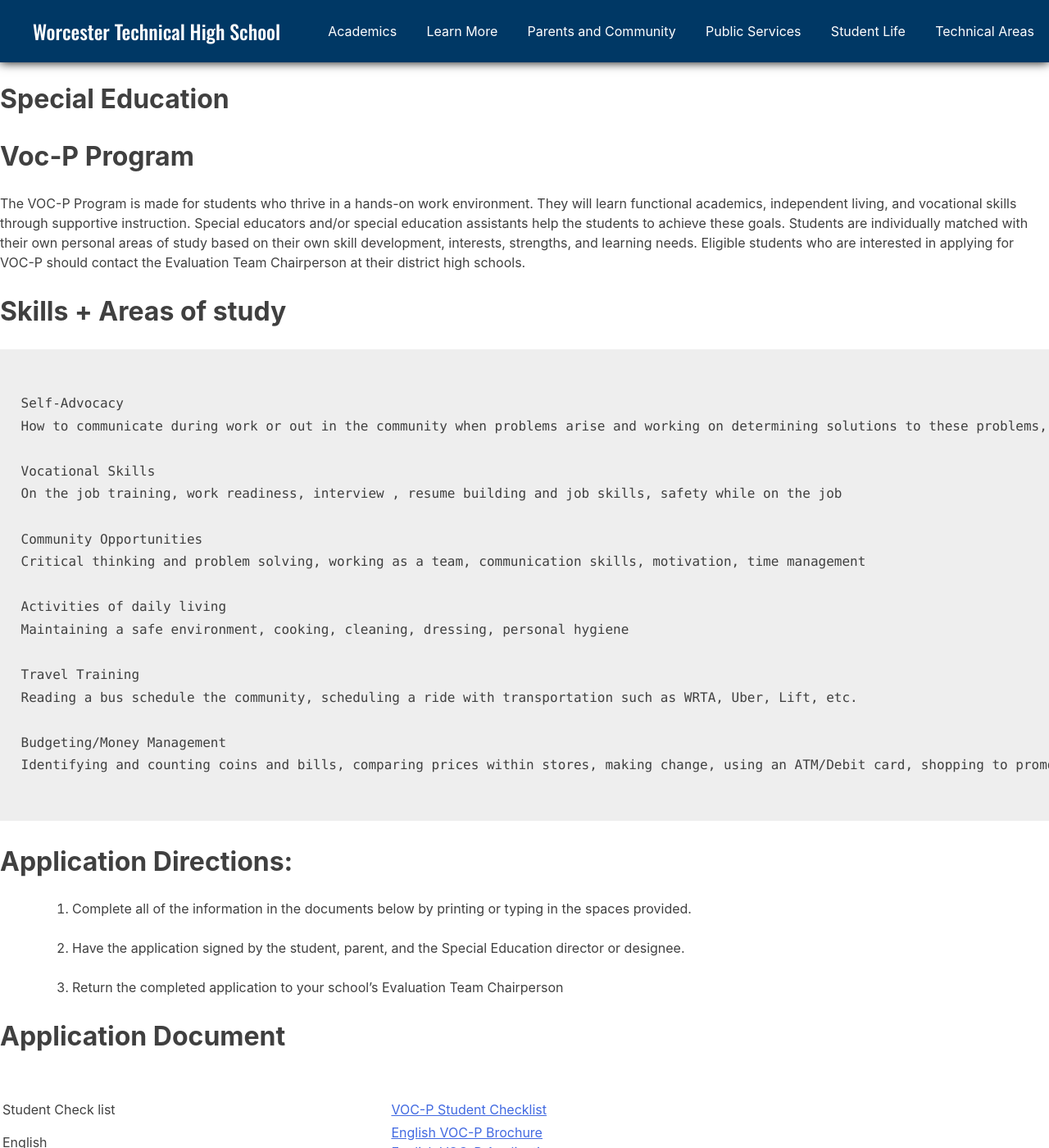
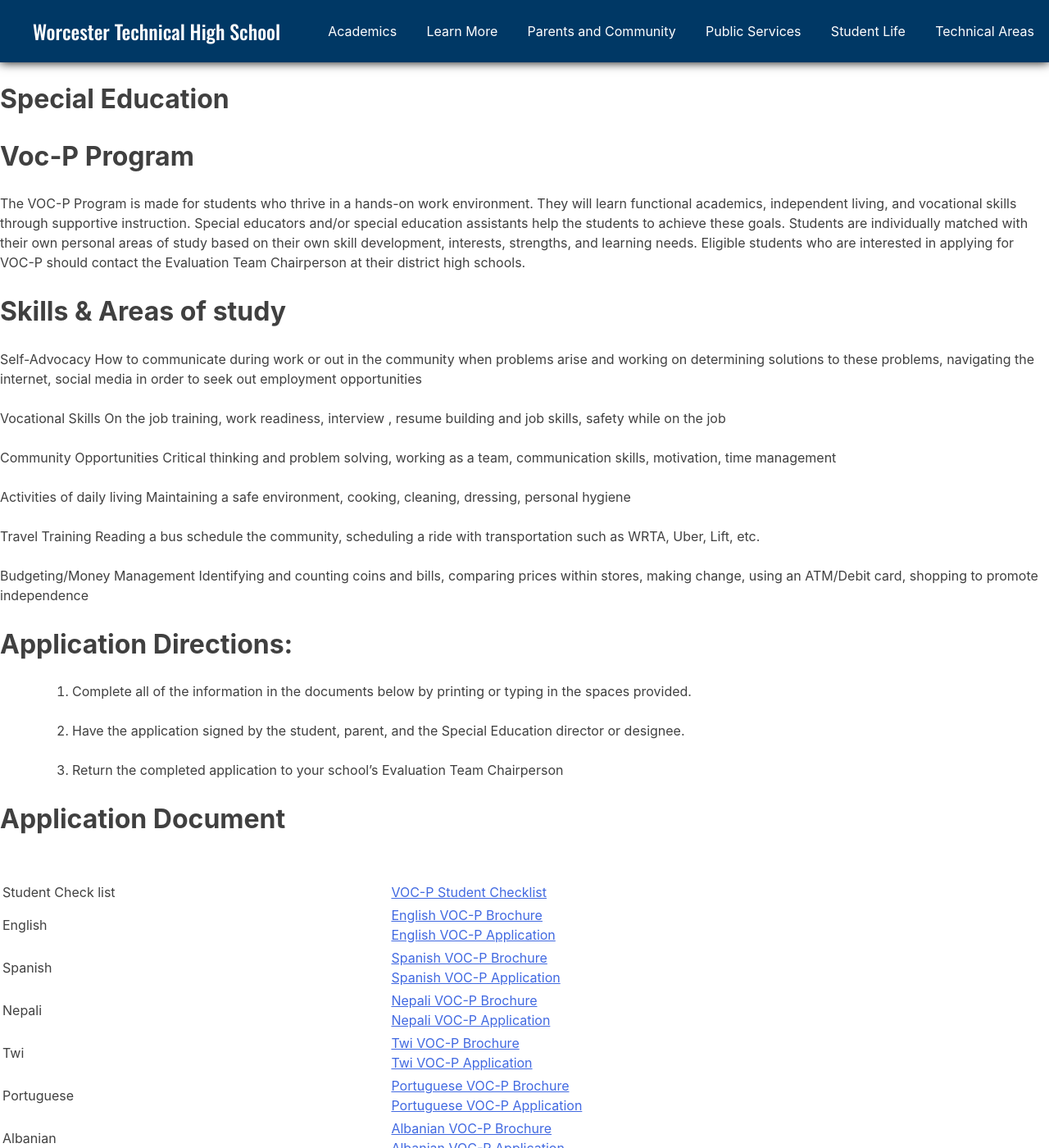
Before and after one commit to worcestertechnicalhighschool/techhigh.us, a Jekyll site: the page built from _student_life/special-ed.md, in a window 1280 px wide and 1400 px high. Shown: the whole window at 82% size. Built offline with Jekyll 4.4.1, drawn with Linux system fonts in a browser that asks for light colours; nearby versions of some CDN libraries.

Commit message:
grammar check, remove of ticks, & small adjustment

````diff
--- a/_layouts/admissions.html
+++ /dev/null
@@ -1 +0,0 @@
-<p> hello world! </p>
--- a/_student_life/special-ed.md
+++ b/_student_life/special-ed.md
@@ -8,8 +8,8 @@ date: 2022-10-24
 
 The VOC-P Program is made for students who thrive in a hands-on work environment. They will learn functional academics, independent living, and vocational skills through supportive instruction. Special educators and/or special education assistants help the students to achieve these goals. Students are individually matched with their own personal areas of study based on their own skill development, interests, strengths, and learning needs. Eligible students who are interested in applying for VOC-P should contact the Evaluation Team Chairperson at their district high schools.
 
-# Skills + Areas of study
-```
+# Skills & Areas of study
+
 
 Self-Advocacy
 How to communicate during work or out in the community when problems arise and working on determining solutions to these problems, navigating the internet, social media in order to seek out employment opportunities
@@ -29,7 +29,7 @@ Reading a bus schedule the community, scheduling a ride with transportation such
 Budgeting/Money Management
 Identifying and counting coins and bills, comparing prices within stores, making change, using an ATM/Debit card, shopping to promote independence
 
-```
+
 
 # Application Directions:
 
````
Also changed, not shown: _alden_academy/robotics.md (+0 -1 lines).
